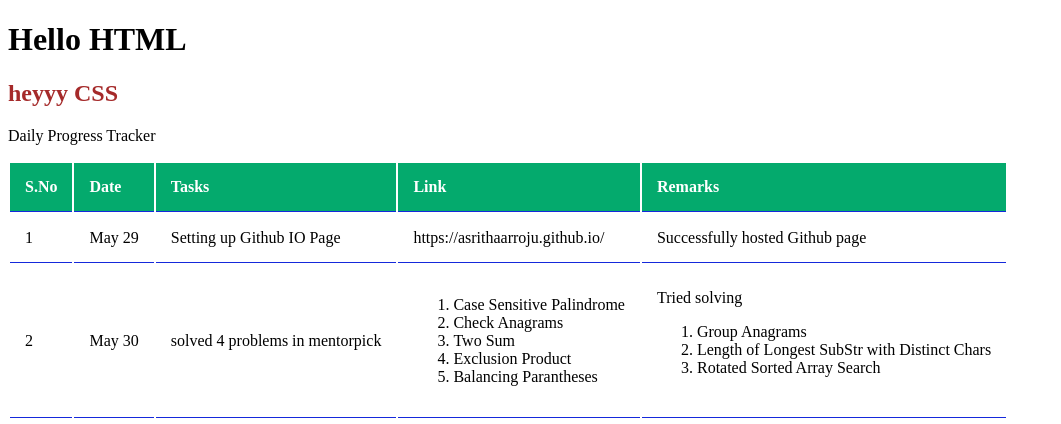
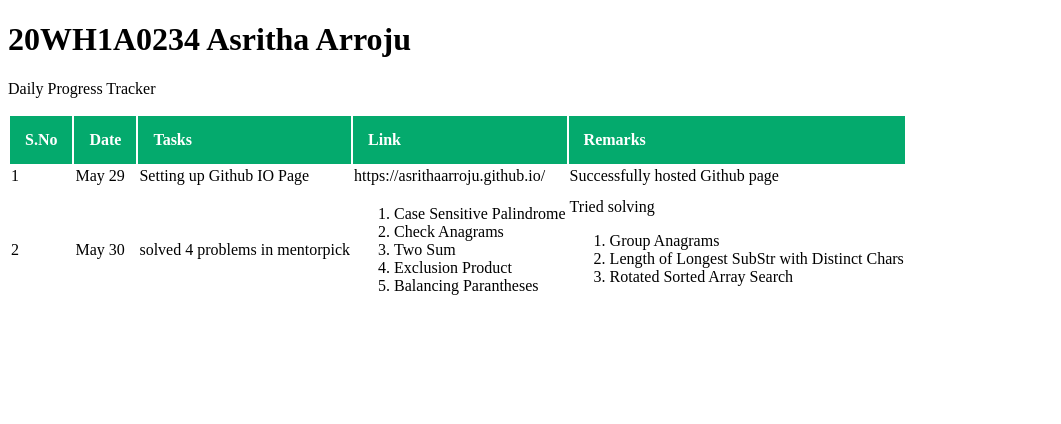
Before and after one commit to asrithaarroju/asrithaarroju.github.io, a plain HTML site: page index.html in a window 1280 px wide. Shown: the whole page, without its empty margins (0-1061 px from the left). Drawn offline with Linux system fonts and the light colour scheme.

Commit message:
border and it's color change

```diff
--- a/index.html
+++ b/index.html
@@ -8,8 +8,8 @@
     <link rel="stylesheet" href="style.css">
 </head>
 <body>
-    <h1>Hello HTML</h1>
-    <h2>heyyy CSS</h2>
+    <h1>20WH1A0234 Asritha Arroju</h1>
+    <!-- <h2>heyyy CSS</h2> -->
     <p>Daily Progress Tracker</p>
     <table>
         <tr>
--- a/style.css
+++ b/style.css
@@ -12,11 +12,11 @@ h2{
     background-color: #04AA6D;
     color: white;
   }
-  th, td {
+  th, tr {
     padding: 15px;
     text-align: left;
   }
-  th, td {
-    border-bottom: 1px solid #1529db;
+  th, tr {
+    border-bottom: 1px solid rgb(12, 12, 12)b
   }
   tr:hover {background-color: coral;}
```
